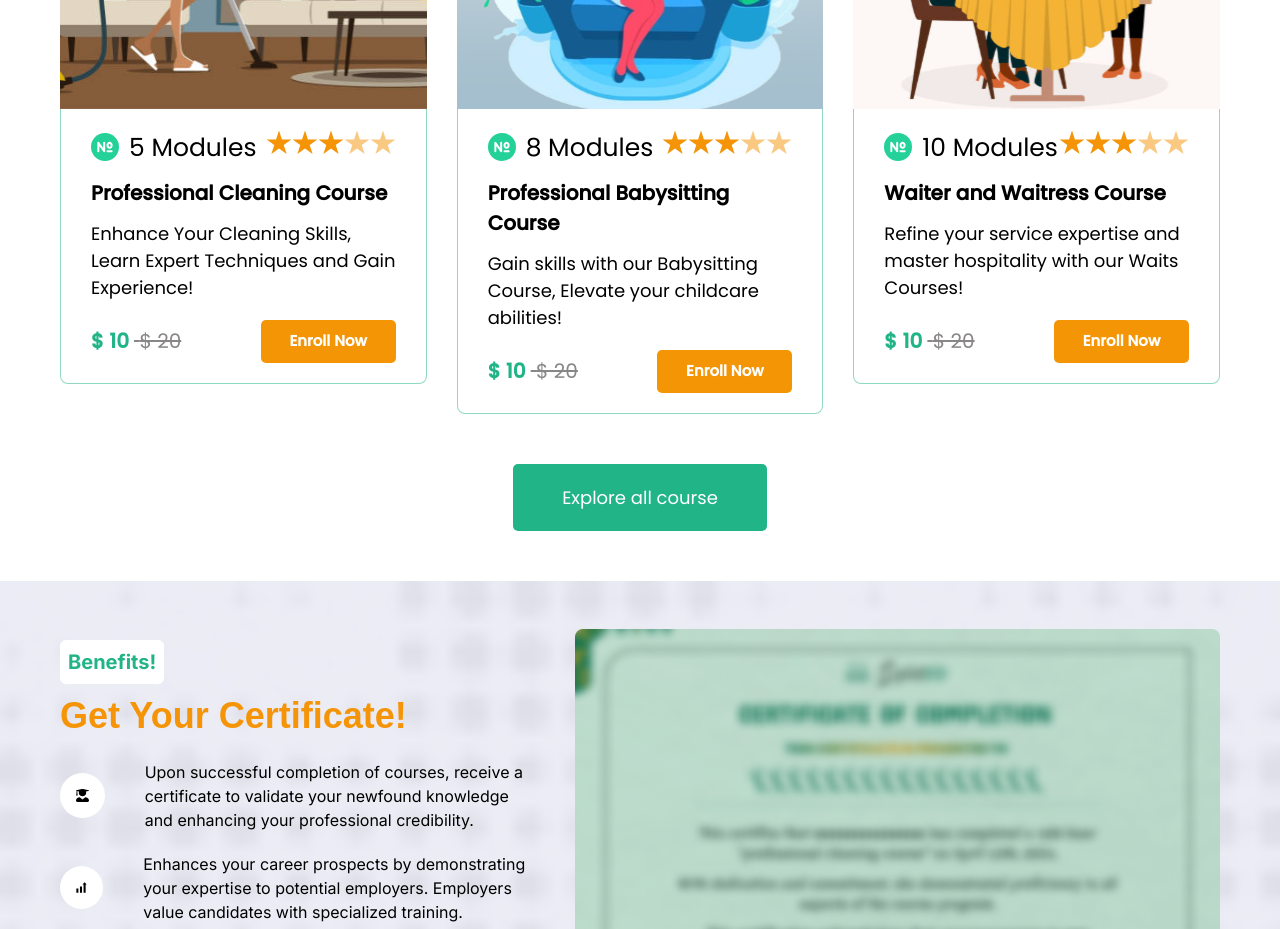
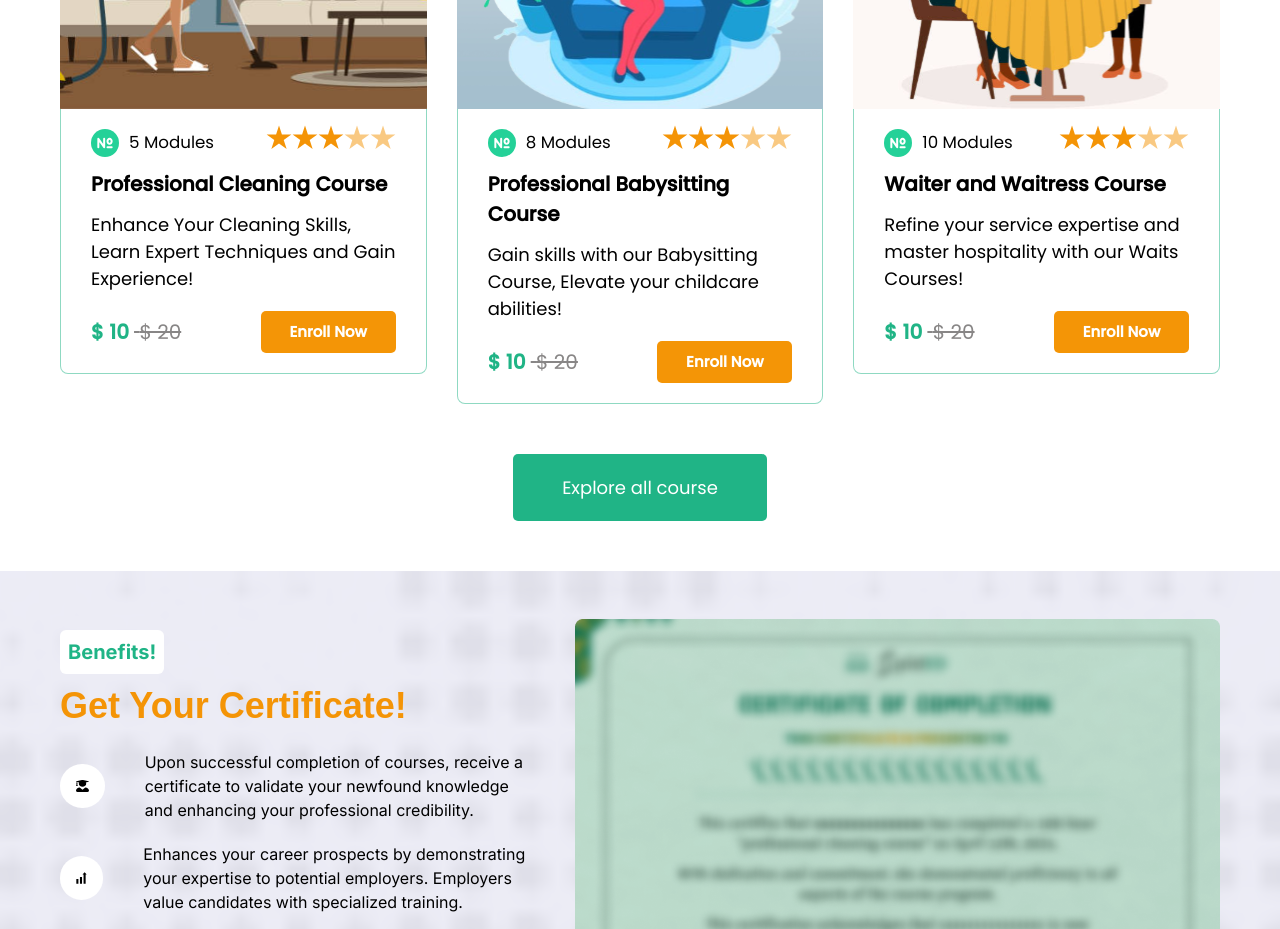
Before and after one commit to stevenmukama/Elearningproject-Fe, a React (Vite) app: page / in a window 1280 px wide. Shown: the part 2220-3149 px from the top of the page. Built offline with nearby package versions, Linux system fonts and the light colour scheme; a web font is replaced by a local one.

Commit message:
add more changes

```diff
--- a/src/components/CourseSection.jsx
+++ b/src/components/CourseSection.jsx
@@ -131,7 +131,7 @@ function CourseSection() {
 										src={numberImage}
 										className='number-image max-md:w-5 max-md:h-5'
 									/>
-									<p className='lessons-number max-md:text-xs'>
+									<p className='lessons-number text-[16.68px] max-md:text-xs'>
 										{' '}
 										5 Modules
 									</p>
@@ -201,7 +201,7 @@ function CourseSection() {
 										src={numberImage}
 										className='number-image max-md:w-5 max-md:h-5'
 									/>
-									<p className='lessons-number max-md:text-xs'>
+									<p className='lessons-number text-[16.68px] max-md:text-xs'>
 										{' '}
 										8 Modules
 									</p>
@@ -271,7 +271,7 @@ function CourseSection() {
 										src={numberImage}
 										className='number-image max-md:w-5 max-md:h-5'
 									/>
-									<p className='lessons-number max-md:text-xs'>
+									<p className='lessons-number text-[16.68px] max-md:text-xs'>
 										10 Modules
 									</p>
 								</div>
```
